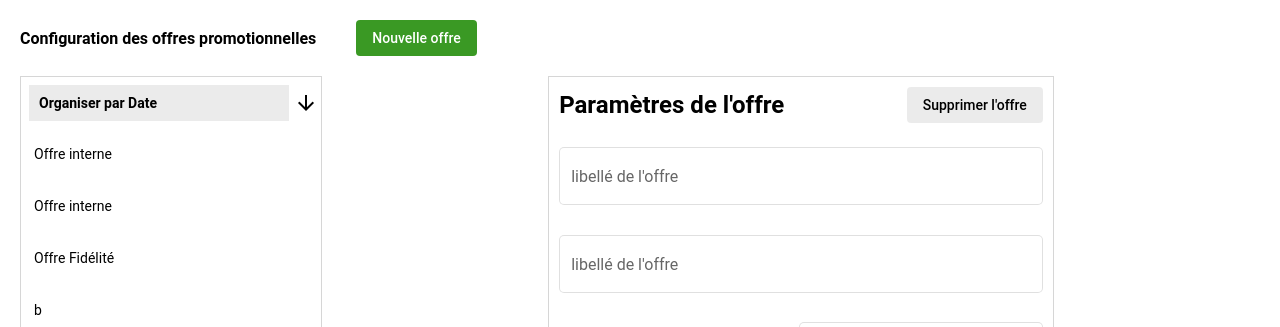
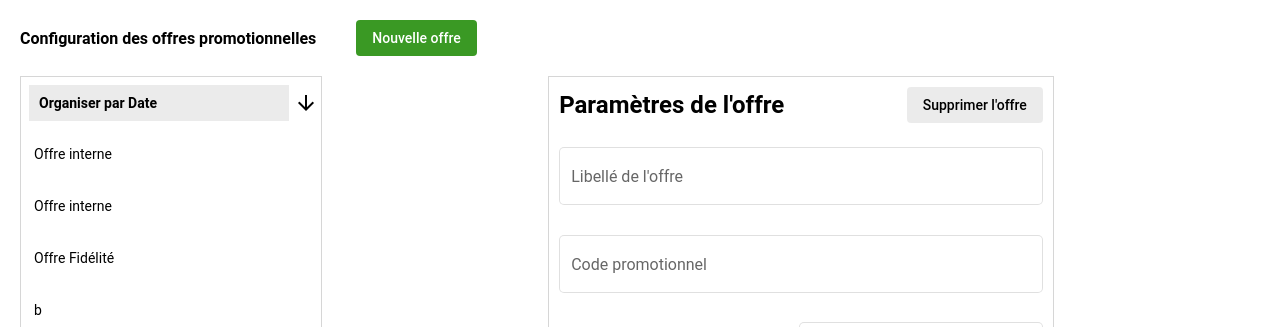
Before and after one commit to emilletpharma/Coupon, an Angular app: page / in a window 1280 px wide. Shown: the top 327 px of the page. Built offline with nearby package versions, Linux system fonts and the light colour scheme.

Commit message:
5 files modified

```diff
--- a/src/app/form-field-overview-example.html
+++ b/src/app/form-field-overview-example.html
@@ -34,9 +34,9 @@
 					<button mat-flat-button class="secondary-button">Supprimer l'offre</button>
 				</div>
 				<div class="vertical">
-        				<mat-form-field appearance="outline" *ngFor="let identity of item.identityItemList" >
-														<mat-label>libellé de l'offre</mat-label>
-					<input matInput placeholder="libellé de l'offre">
+					<mat-form-field appearance="outline" *ngFor="let identity of item.identityItemList">
+						<mat-label>{{identity.hint}}</mat-label>
+						<input matInput>
 					</mat-form-field>
 				</div>
 
@@ -55,7 +55,8 @@
 					</div>
 
 					<div class="vertical">
-								<mat-form-field *ngFor="let validity of item.validityItemList" appearance="outline" class="cell">
+						<mat-form-field *ngFor="let validity of item.validityItemList" appearance="outline"
+							class="cell">
 							<input matInput [matDatepicker]="picker" placeholder={{validity.hint}}>
 							<mat-datepicker-toggle matSuffix [for]="picker"></mat-datepicker-toggle>
 							<mat-datepicker #picker></mat-datepicker>
--- a/src/app/form-field-overview-example.scss
+++ b/src/app/form-field-overview-example.scss
@@ -17,6 +17,7 @@
       margin-right: 40px;
     }
   }
+
 
   .content {
     overflow: hidden;
--- a/src/app/form-field-overview-example.ts
+++ b/src/app/form-field-overview-example.ts
@@ -22,6 +22,7 @@ export class FormFieldOverviewExample {
     new CouponParamItem(CouponItemType.Duration, "Durée", "Nombre", "mois")
   ]
     )
+
 
 couponList = ["Offre interne", "Offre interne","Offre Fidélité", "b","a", "b","a", "b","a", "b","a", "b","a", "b","a", "b","a", "b","a", "b","a", "b","a", "b","a", "b","a", "b","a", "b","a", "b","a", "b","a", "b","a", "b","b","a", "b","a", "b","a", "b","a", "b","a", "b","a", "b","a", "b","a", "b","a", "b","b","a", "b","a", "b","a", "b","a", "b","a", "b","a", "b","a", "b","a", "b","a", "b","b","a", "b","a", "b","a", "b","a", "b","a", "b","a", "b","a", "b","a", "b","a", "b",]
 
--- a/src/index.html
+++ b/src/index.html
@@ -7,6 +7,7 @@
 
 
 
+
 <!-- Copyright 2019 Google LLC. All Rights Reserved.
     Use of this source code is governed by an MIT-style license that
     can be found in the LICENSE file at http://angular.io/license -->
--- a/src/styles.scss
+++ b/src/styles.scss
@@ -13,6 +13,7 @@ html, body {
 
 
 
+
 /**  Copyright 2019 Google LLC. All Rights Reserved.
     Use of this source code is governed by an MIT-style license that
     can be found in the LICENSE file at http://angular.io/license */
```
Lines whose indentation alone changed are shown as unchanged.
